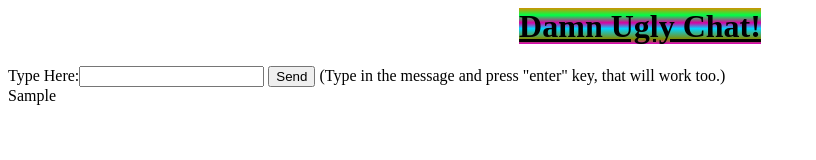
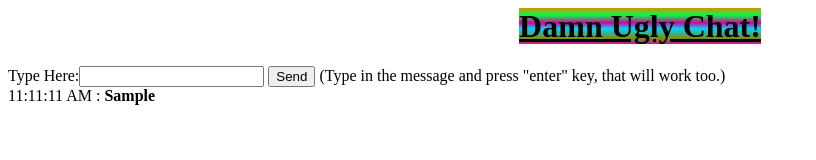
Before and after one commit to itskhaledmohammad/damn_ugly_chat, a plain HTML site: page index.html in a window 1280 px wide. Both pictures are taken after typing "Sample" into the empty fields and a click on the button "Send". Shown: the whole page, without its empty margins (0-816 px from the left). Drawn offline with Linux system fonts and the light colour scheme.

Commit message:
Added time and text bold.

```diff
--- a/index.html
+++ b/index.html
@@ -4,8 +4,23 @@ Type Here:<input type="textbox" onkeydown="if(event.keyCode == 13)document.getEl
 (Type in the message and press "enter" key, that will work too.)
 <div id="messages"></div>
 <script>
+function gimmeTime(){
+     var now    = new Date();
+     var hour   = now.getHours();
+     var minute = now.getMinutes();
+     var second = now.getSeconds();
+     var ap = "AM";
+     if (hour   > 11) { ap = "PM";             }
+     if (hour   > 12) { hour = hour - 12;      }
+     if (hour   == 0) { hour = 12;             }
+     if (hour   < 10) { hour   = "0" + hour;   }
+     if (minute < 10) { minute = "0" + minute; }
+     if (second < 10) { second = "0" + second; }
+     var timeString = hour + ':' + minute + ':' + second + " " + ap;
+     return timeString;
+    }
     document.querySelector("button").onclick = function(){
-    document.querySelector("div").innerHTML +=  document.querySelector("input").value + "</br>";
+    document.querySelector("div").innerHTML += gimmeTime() + " : " + "<b>" +  document.querySelector("input").value + "</br>";
     document.querySelector("input").value = "";
 }
 </script>
```
